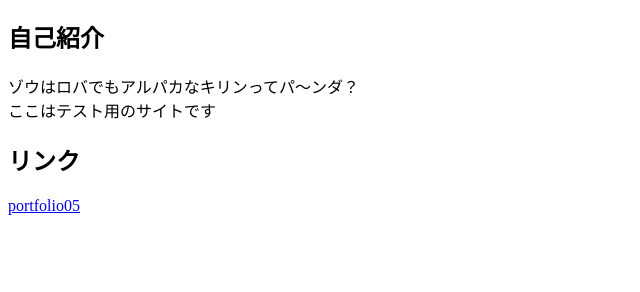
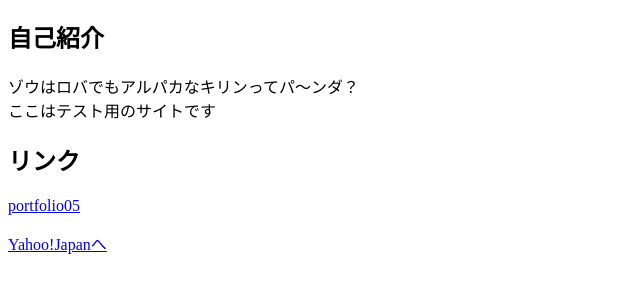
Before and after one commit to Polytech-k/Polytech-k.github.io, a plain HTML site: page index.html in a window 1280 px wide. Shown: the part 70-362 px from the top of the page, without its empty margins (0-640 px from the left). Drawn offline with Linux system fonts and the light colour scheme.

Commit message:
feat: index.htmlに追記

```diff
--- a/index.html
+++ b/index.html
@@ -14,5 +14,6 @@
   </p>
   <h2>リンク</h2>
   <p><a href="https://polytech-k.github.io/portfolio05/">portfolio05</a></p>
+  <a href="https:yahoo.co.jp">Yahoo!Japanへ</a>
 </body>
 </html>
```
